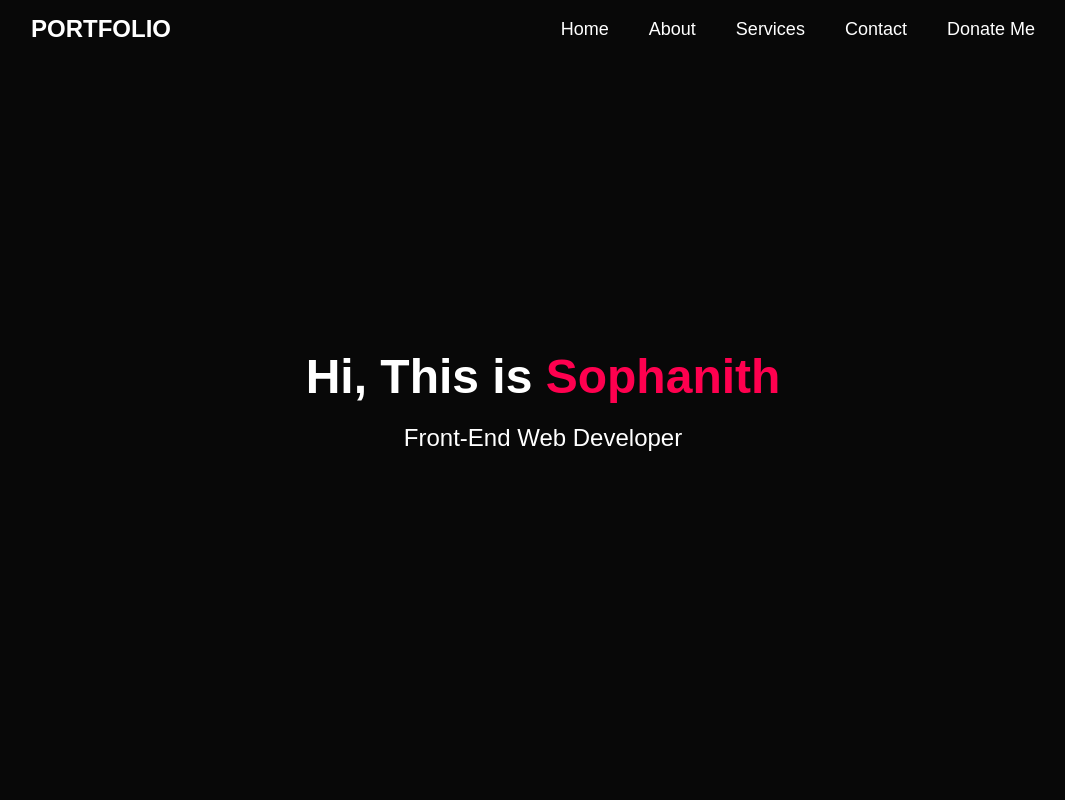
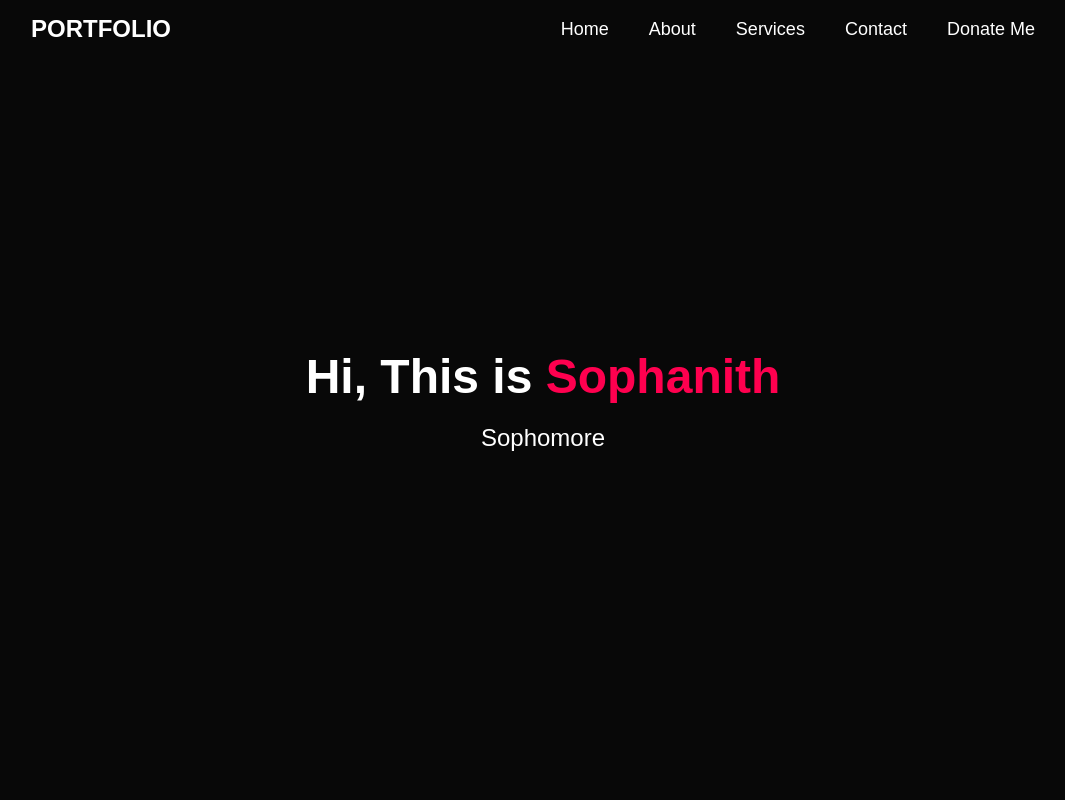
Before and after one commit to nithkidd/nithkidd.github.io, a plain HTML site: page index.html in a window 1280 px wide. Shown: the top 800 px of the page, without its empty margins (97-1162 px from the left). Drawn offline with Linux system fonts and the light colour scheme.

Commit message:
Update index.html - (Change Head)

```diff
--- a/index.html
+++ b/index.html
@@ -28,7 +28,7 @@
 
         <div class="header-text">
           <h1>Hi, This is <span>Sophanith</span></h1>
-          <p>Front-End Web Developer</p>
+          <p>Sophomore</p>
         </div>
       </div>
     </div>
```
